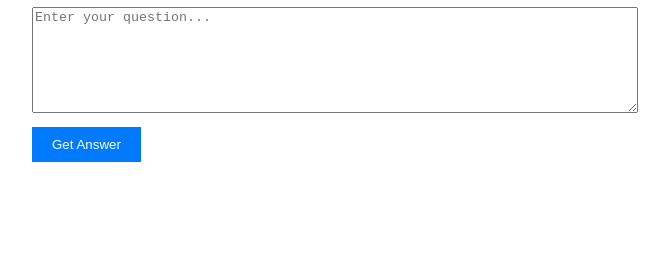
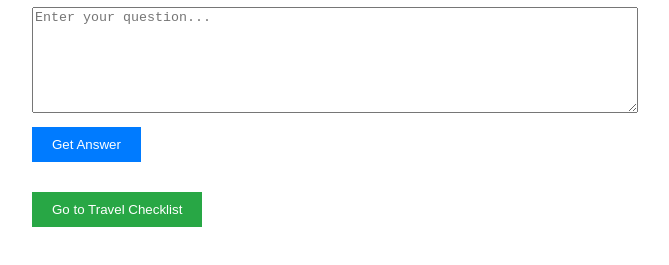
Before and after one commit to Treeborf/AITesting, a plain HTML site: page index.html in a window 1280 px wide. Shown: the part 123-388 px from the top of the page, without its empty margins (308-977 px from the left). Drawn offline with Linux system fonts and the light colour scheme.

Commit message:
Update index.html

```diff
--- a/index.html
+++ b/index.html
@@ -1,20 +1,25 @@
 <!DOCTYPE html>
 <html>
 <head>
-  <!-- Add this to your HTML head -->
   <script src="https://cdn.jsdelivr.net/npm/@xenova/transformers@2.4.0"></script>
   <title>QA System</title>
   <link rel="stylesheet" href="style.css">
 </head>
 <body>
   <div class="container">
-
     <h1>Question Answering System</h1>
     <div id="context-display" style="margin: 10px 0;"></div>
     <textarea id="question" placeholder="Enter your question..." style="width: 100%"></textarea>
     <button onclick="answerQuestion()">Get Answer</button>
     <div id="output" style="margin-top: 20px;"></div>
     <div id="loading" style="display: none;">Loading model... (~20 seconds)</div>
+
+    <!-- Add Travel Checklist Button -->
+    <div style="margin-top: 30px;">
+      <a href="checklist.html">
+        <button style="background: #28a745;">Go to Travel Checklist</button>
+      </a>
+    </div>
   </div>
   <script type="module" src="script.js"></script>
 </body>
```
